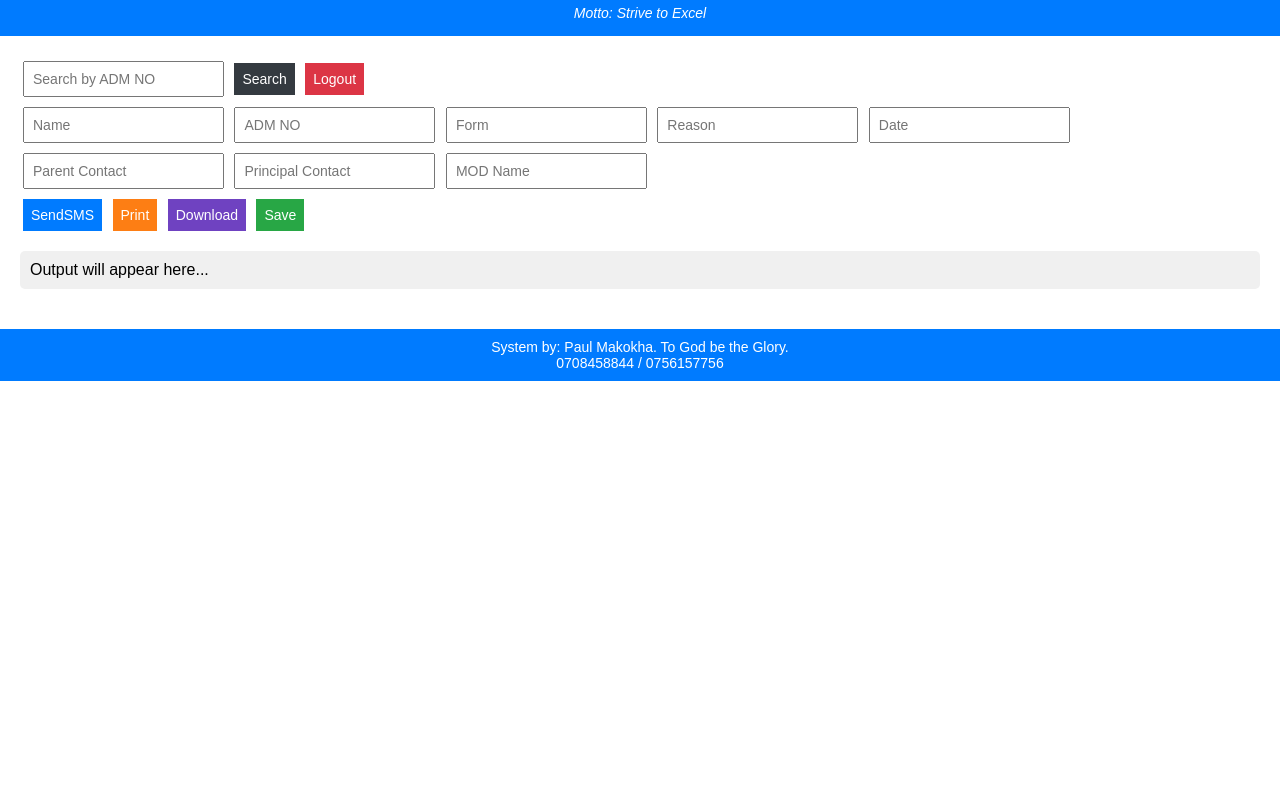
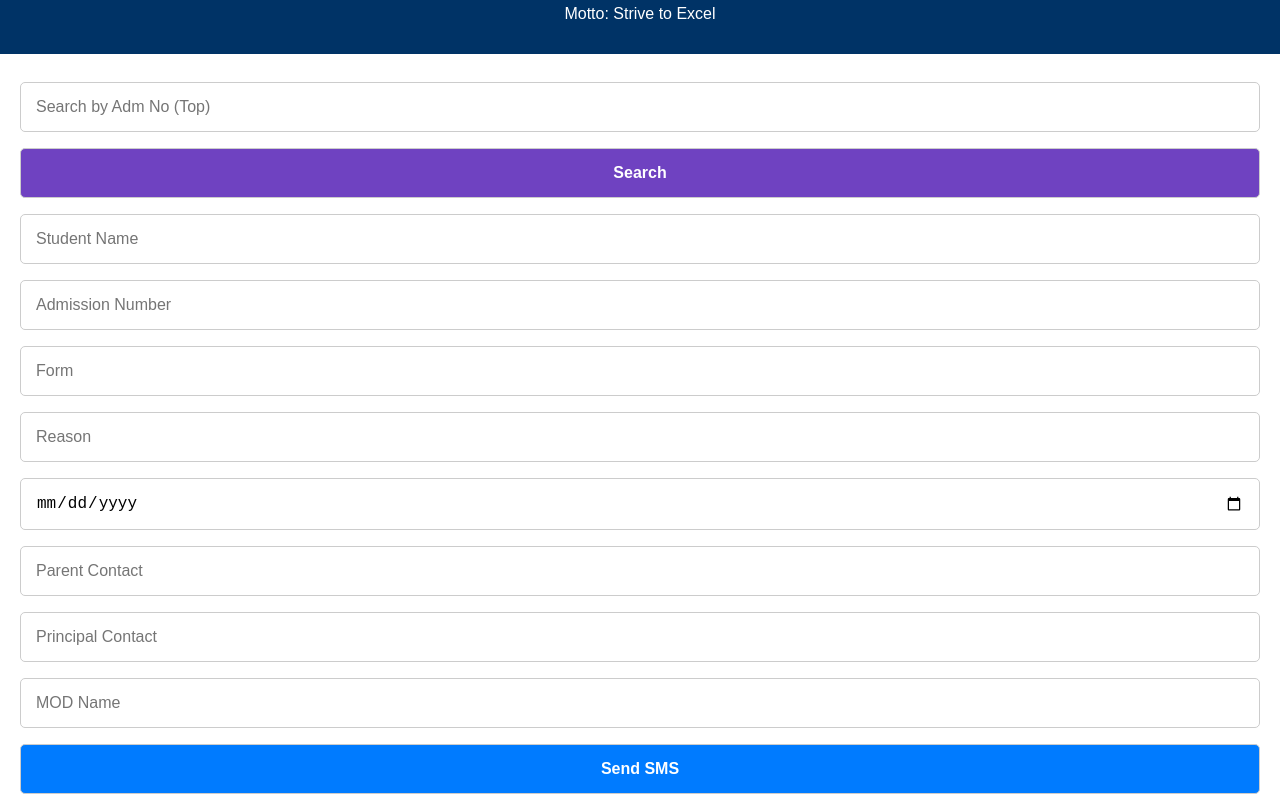
Before and after one commit to khisa-paul/LEAVE-OUT-SYSTEM, a plain HTML site: page index.html in a window 1280 px wide. Shown: the part 78-876 px from the top of the page. Before the commit the page ends 800 px from the top, so only its background shows below. Drawn offline with Linux system fonts and the light colour scheme.

Commit message:
Update index.html
updated index.html

```diff
--- a/index.html
+++ b/index.html
@@ -1,190 +1,189 @@
 <!DOCTYPE html>
 <html>
   <head>
-  <title>Friends School Kimugui Girls</title>
+    <title>Friends School Kimugui Girls - Leave Out System</title>
     <style>
       body {
         font-family: Arial, sans-serif;
-      margin: 0; padding: 0;
+        margin: 0;
+        padding: 0;
       }
-    header {
-      background-color: #007BFF;
+
+      header, footer {
+        background-color: #003366;
         color: white;
         text-align: center;
         padding: 15px;
       }
-    header small {
-      display: block;
-      margin-top: 5px;
-      font-size: 14px;
-      font-style: italic;
+
+      .container {
+        padding: 20px;
+        width: 100%;
+        max-width: 100%;
+        box-sizing: border-box;
       }
-    main {
-      padding: 20px;
+
+      input, button {
+        width: 100%;
+        padding: 15px;
+        margin: 8px 0;
+        border-radius: 5px;
+        border: 1px solid #ccc;
+        box-sizing: border-box;
+        font-size: 16px;
       }
+
+      button {
+        color: white;
+        font-weight: bold;
+        cursor: pointer;
+      }
+
+      #response {
+        margin-top: 15px;
+        padding: 12px;
+        border-radius: 5px;
+        background-color: #f0f0f0;
+      }
+
+      .btn-sms { background-color: #007bff; }
+      .btn-print { background-color: #28a745; }
+      .btn-pdf { background-color: #ffc107; color: black; }
+      .btn-save { background-color: #17a2b8; }
+      .btn-search { background-color: #6f42c1; }
+      .btn-logout { background-color: #dc3545; }
+
+      footer p {
+        margin: 5px 0;
+      }
+
+      @media (max-width: 768px) {
         input, button {
-      margin: 5px 3px;
-      padding: 8px;
-      font-size: 14px;
-    }
-    button {
-      border: none;
-      cursor: pointer;
-      color: white;
-    }
-    #output {
-      margin-top: 15px;
-      white-space: pre-wrap;
-      background: #f0f0f0;
-      padding: 10px;
-      border-radius: 5px;
-    }
-    footer {
-      background-color: #007BFF;
-      color: white;
-      text-align: center;
-      padding: 10px;
-      margin-top: 20px;
-      font-size: 14px;
-    }
-    .btn-blue { background-color: #007BFF; }
-    .btn-green { background-color: #28a745; }
-    .btn-orange { background-color: #fd7e14; }
-    .btn-red { background-color: #dc3545; }
-    .btn-purple { background-color: #6f42c1; }
-    .btn-dark { background-color: #343a40; }
-
-    @media screen and (max-width: 600px) {
-      input, button {
-        display: block;
-        width: 100%;
+          font-size: 18px;
         }
       }
     </style>
   </head>
+
   <body>
-
     <header>
-    <h2>FRIENDS SCHOOL KIMUGUI GIRLS</h2>
-    <small>Motto: Strive to Excel</small>
+      <h2>Friends School Kimugui Girls</h2>
+      <p>Motto: Strive to Excel</p>
     </header>
 
-  <main>
-    <!-- Search at the top -->
-    <input type="text" id="searchAdm" placeholder="Search by ADM NO">
-    <button class="btn-dark" onclick="searchStudent()">Search</button>
-    <button class="btn-red" onclick="logout()">Logout</button>
-    <br>
+    <div class="container">
+      <input type="text" id="adm_no_search" placeholder="Search by Adm No (Top)" />
+      <button class="btn-search" onclick="searchStudent()">Search</button>
 
-    <!-- Entry fields -->
-    <input type="text" id="name" placeholder="Name">
-    <input type="text" id="adm" placeholder="ADM NO">
-    <input type="text" id="form" placeholder="Form">
-    <input type="text" id="reason" placeholder="Reason">
-    <input type="text" id="date" placeholder="Date">
-    <input type="text" id="parent" placeholder="Parent Contact">
-    <input type="text" id="principal" placeholder="Principal Contact">
-    <input type="text" id="mod" placeholder="MOD Name">
-    <br>
+      <input type="text" id="name" placeholder="Student Name" />
+      <input type="text" id="adm_no" placeholder="Admission Number" />
+      <input type="text" id="form" placeholder="Form" />
+      <input type="text" id="reason" placeholder="Reason" />
+      <input type="date" id="date" placeholder="Date" />
+      <input type="text" id="parent_contact" placeholder="Parent Contact" />
+      <input type="text" id="principal_contact" placeholder="Principal Contact" />
+      <input type="text" id="mod_name" placeholder="MOD Name" />
 
-    <!-- Action buttons -->
-    <button class="btn-blue" onclick="sendSMS()">SendSMS</button>
-    <button class="btn-orange" onclick="printSheet()">Print</button>
-    <button class="btn-purple" onclick="generatePDF()">Download</button>
-    <button class="btn-green" onclick="saveToSheet()">Save</button>
+      <button class="btn-sms" onclick="sendAction('sms')">Send SMS</button>
+      <button class="btn-print" onclick="sendAction('print')">Print</button>
+      <button class="btn-pdf" onclick="sendAction('pdf')">Download</button>
+      <button class="btn-save" onclick="sendAction('save')">Save (Clear for New Entry)</button>
+      <button class="btn-logout" onclick="logout()">Logout</button>
 
-    <div id="output">Output will appear here...</div>
-  </main>
+      <div id="response"></div>
+    </div>
 
     <footer>
-    System by: Paul Makokha. To God be the Glory.<br>
-    0708458844 / 0756157756
+      <p>System by: Paul Makokha. To God be the glory.</p>
+      <p>0708458844 / 0756157756</p>
     </footer>
 
     <script>
-    const SCRIPT_URL = "https://script.google.com/macros/s/AKfycbzSKygZLV5JAjnpXUxry-dr_IMGB8B0ALULKQW3J8MwERfN_7LKx-2UdXE0UwsXDV_Y5g/exec";
+      const scriptURL = "YOUR_DEPLOYED_WEB_APP_URL"; // ← Replace with your actual deployed URL
+
+      function getData() {
+        return {
+          name: document.getElementById("name").value,
+          ADM_NO: document.getElementById("adm_no").value,
+          form: document.getElementById("form").value,
+          reason: document.getElementById("reason").value,
+          date: document.getElementById("date").value,
+          parentContact: document.getElementById("parent_contact").value,
+          principalContact: document.getElementById("principal_contact").value,
+          modName: document.getElementById("mod_name").value
+        };
+      }
+
+      function sendAction(type) {
+        const data = getData();
+        data.type = type;
+
+        fetch(scriptURL, {
+          method: "POST",
+          body: JSON.stringify(data),
+          headers: { "Content-Type": "application/json" }
+        })
+        .then(response => response.json())
+        .then(res => {
+          let msg = res.message;
+          if (res.pdfUrl) {
+            msg += `<br><a href="${res.pdfUrl}" target="_blank">Open Leave Out Sheet</a>`;
+          }
+          document.getElementById("response").innerHTML = msg;
+          if (type === "save") clearFields();
+        })
+        .catch(err => {
+          document.getElementById("response").innerHTML = "❌ Error: " + err;
+        });
+      }
 
       function searchStudent() {
-      const adm = document.getElementById("searchAdm").value.trim();
-      if (!adm) {
-        alert("Please enter ADM NO to search.");
+        const admNo = document.getElementById("adm_no_search").value;
+        if (!admNo) {
+          alert("Please enter Adm No to search");
           return;
         }
-      const data = { type: "search", ADM_NO: adm };
-      postData(data);
+
+        fetch(scriptURL, {
+          method: "POST",
+          body: JSON.stringify({ type: "search", ADM_NO: admNo }),
+          headers: { "Content-Type": "application/json" }
+        })
+        .then(response => response.json())
+        .then(res => {
+          if (res.status === "success" && res.student) {
+            document.getElementById("name").value = res.student.name;
+            document.getElementById("adm_no").value = res.student.ADM_NO;
+            document.getElementById("form").value = res.student.form;
+            document.getElementById("reason").value = res.student.reason;
+            document.getElementById("date").value = res.student.date;
+            document.getElementById("parent_contact").value = res.student.parentContact;
+            document.getElementById("principal_contact").value = res.student.principalContact;
+            document.getElementById("mod_name").value = res.student.modName;
+            document.getElementById("response").innerHTML = "Student data loaded ✔️";
+          } else {
+            document.getElementById("response").innerHTML = res.message;
+          }
+        })
+        .catch(err => {
+          document.getElementById("response").innerHTML = "❌ Error: " + err;
+        });
+      }
+
+      function clearFields() {
+        document.getElementById("name").value = "";
+        document.getElementById("adm_no").value = "";
+        document.getElementById("form").value = "";
+        document.getElementById("reason").value = "";
+        document.getElementById("date").value = "";
+        document.getElementById("parent_contact").value = "";
+        document.getElementById("principal_contact").value = "";
+        document.getElementById("mod_name").value = "";
       }
 
       function logout() {
-      alert("You have been logged out!");
-    }
-
-    function saveToSheet() {
-      const data = {
-        type: "save",
-        name: document.getElementById("name").value,
-        ADM_NO: document.getElementById("adm").value,
-        form: document.getElementById("form").value,
-        reason: document.getElementById("reason").value,
-        date: document.getElementById("date").value,
-        parentContact: document.getElementById("parent").value,
-        principalContact: document.getElementById("principal").value,
-        modName: document.getElementById("mod").value,
-        status: "Pending"
-      };
-      postData(data).then(() => clearForm());
-    }
-
-    function clearForm() {
-      document.getElementById("name").value = "";
-      document.getElementById("adm").value = "";
-      document.getElementById("form").value = "";
-      document.getElementById("reason").value = "";
-      document.getElementById("date").value = "";
-      document.getElementById("parent").value = "";
-      document.getElementById("principal").value = "";
-      document.getElementById("mod").value = "";
-    }
-
-    function sendSMS() {
-      const data = { type: "sms" };
-      postData(data);
-    }
-
-    function printSheet() {
-      const data = { type: "print" };
-      postData(data);
-    }
-
-    function generatePDF() {
-      const data = { type: "pdf" };
-      postData(data);
-    }
-
-    async function postData(data) {
-      document.getElementById("output").innerText = "Loading...";
-      try {
-        const res = await fetch(SCRIPT_URL, {
-          method: "POST",
-          body: JSON.stringify(data)
-        });
-
-        const text = await res.text();
-        let response;
-
-        try {
-          response = JSON.parse(text);
-        } catch (jsonError) {
-          throw new Error("Response is not valid JSON:\n" + text);
-        }
-
-        if (response.pdfUrl) {
-          document.getElementById("output").innerHTML = `✅ PDF Link: <a href="${response.pdfUrl}" target="_blank">Open PDF</a>`;
-        } else {
-          document.getElementById("output").innerText = JSON.stringify(response, null, 2);
-        }
-      } catch (err) {
-        document.getElementById("output").innerText = "❌ Error: " + err.message;
-      }
+        clearFields();
+        document.getElementById("response").innerHTML = "Logged out successfully ✔️";
       }
     </script>
   </body>
```
Lines whose indentation alone changed are shown as unchanged.
